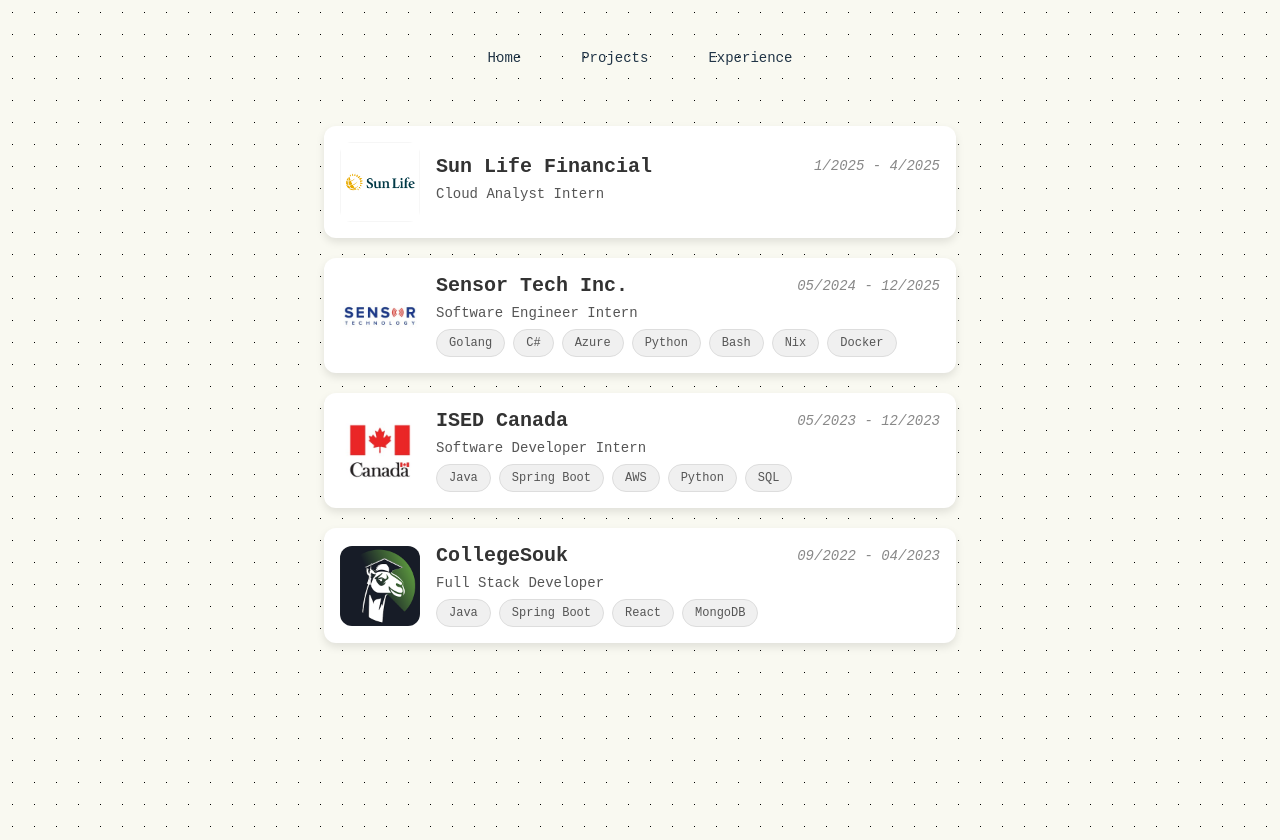
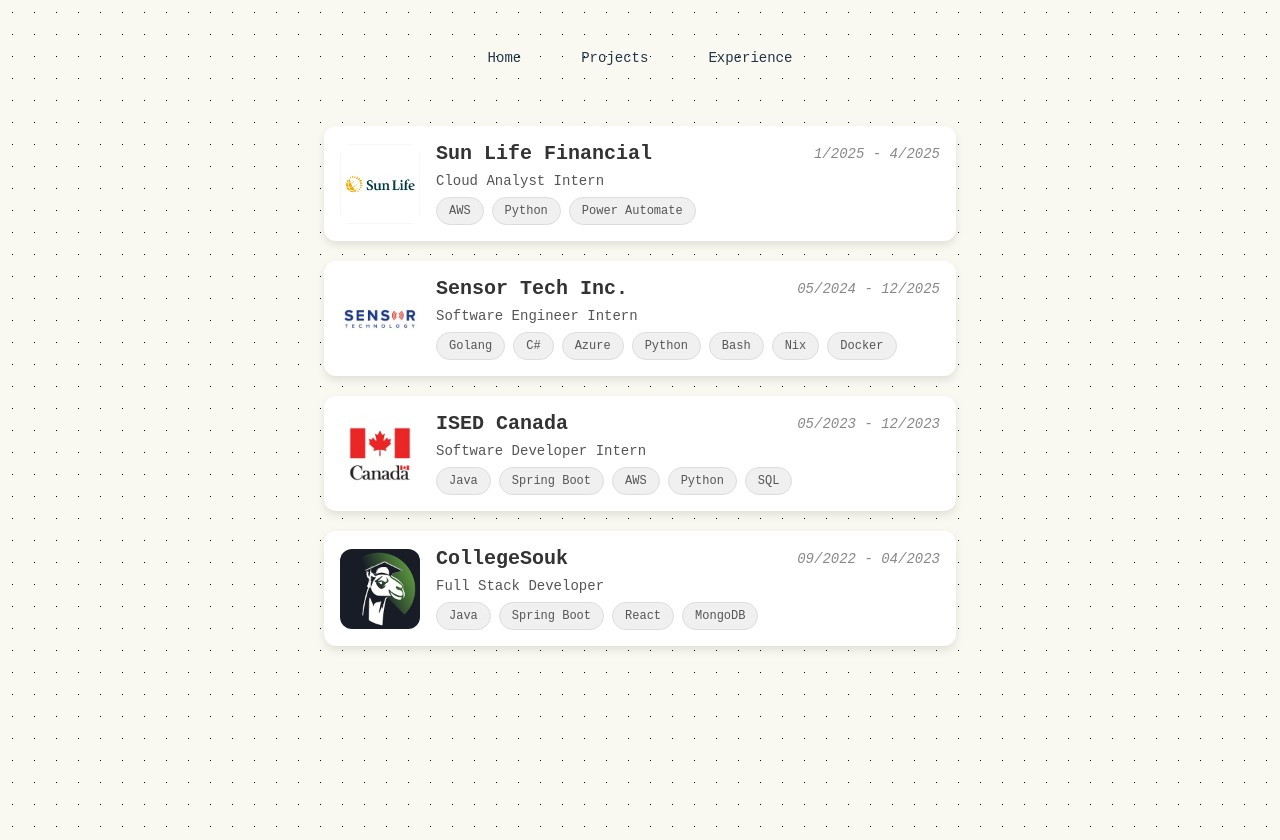
Before and after one commit to AryaanSheth/portfolio, a React (Vite) app: page /experience in a window 1280 px wide. Built offline with nearby package versions, Linux system fonts and the light colour scheme; a web font is replaced by a local one.

Commit message:
feat: add tags for slf experience

```diff
--- a/src/pages/Experiences.tsx
+++ b/src/pages/Experiences.tsx
@@ -29,7 +29,7 @@
       name: "Sun Life Financial",
       image: "/images/sl.jpg",
       desc: "Cloud Analyst Intern",
-      tags: [],
+      tags: ["AWS", "Python", "Power Automate"],
       dateRange: "1/2025 - 4/2025",
     },
   ];
```
